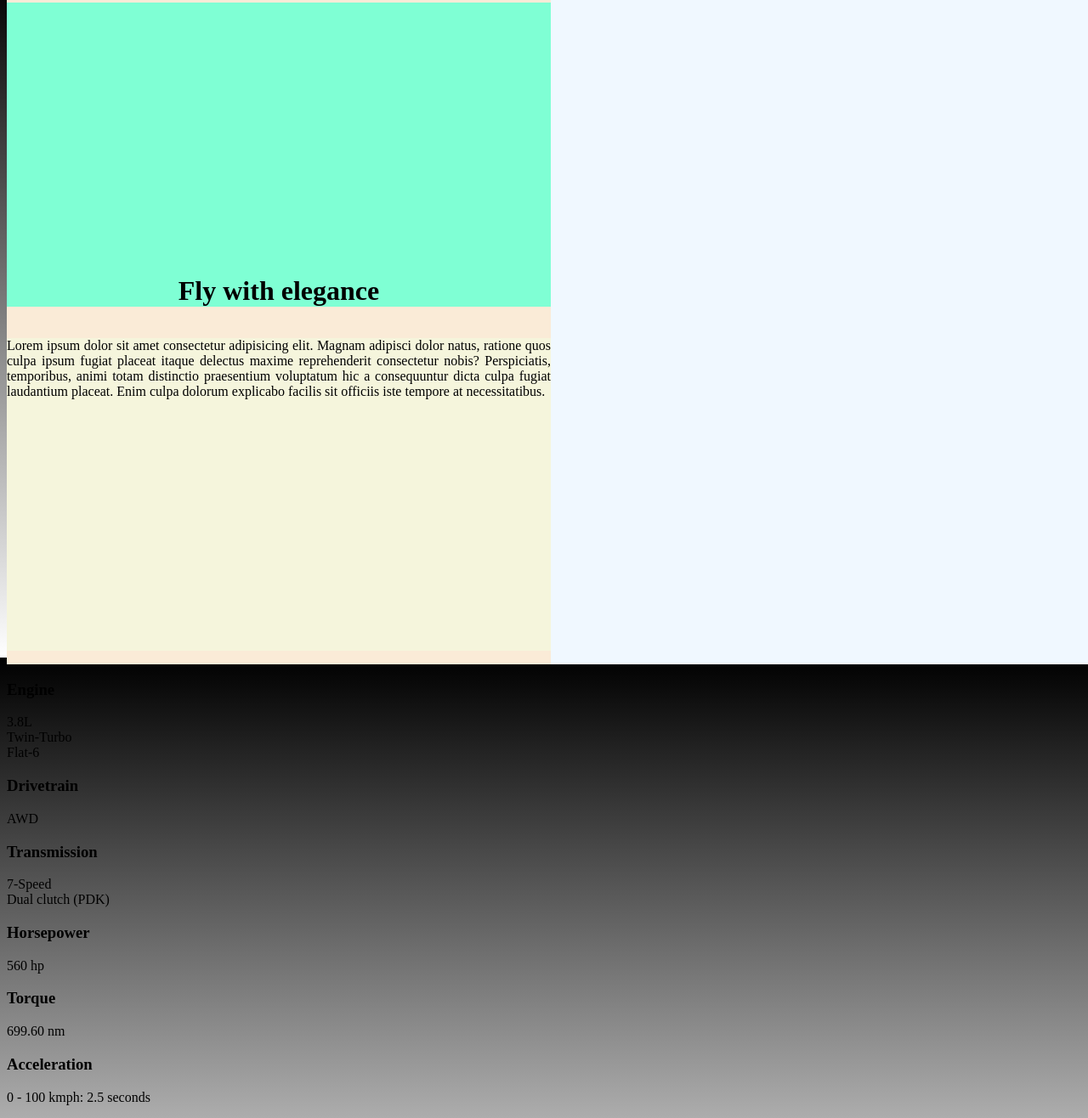
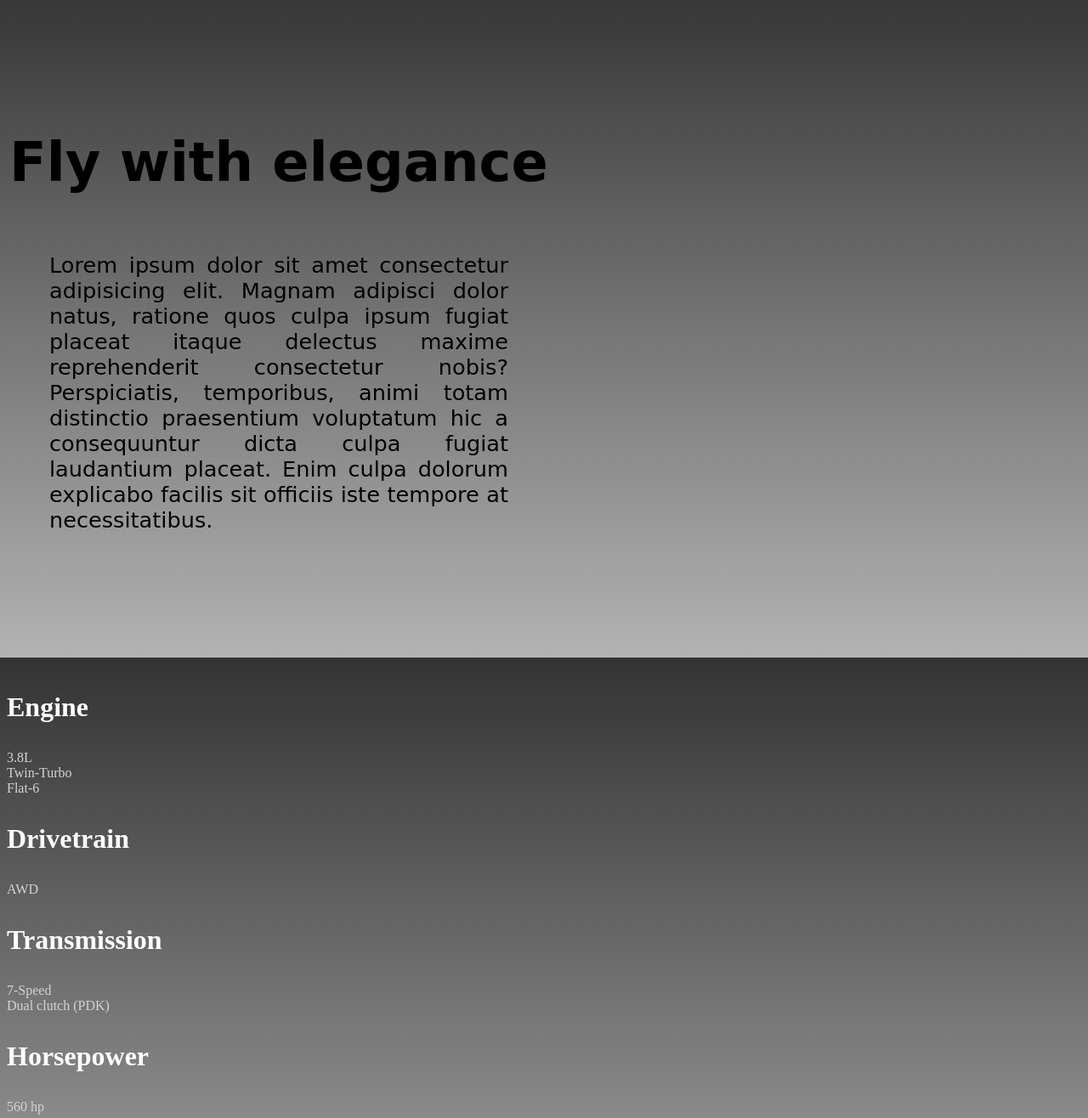
Before and after one commit to ankitparida7/PorscheSite, a website built with Vite: page index2.html in a window 1280 px wide. Shown: the part 826-2142 px from the top of the page at 85% size. Built offline with nearby package versions, Linux system fonts and the light colour scheme; a web font is replaced by a local one.

Commit message:
Working on Performance Page

```diff
--- a/index2.html
+++ b/index2.html
@@ -5,6 +5,16 @@
   <meta name="viewport" content="width=device-width, initial-scale=1.0">
   <title>Document</title>
   <link rel="stylesheet" href="style.css">
+
+  <!--Intro Heading Font-->
+  <link rel="preconnect" href="https://fonts.googleapis.com">
+  <link rel="preconnect" href="https://fonts.gstatic.com" crossorigin>
+  <link href="https://fonts.googleapis.com/css2?family=Birthstone&display=swap" rel="stylesheet">
+
+  <!--Intro Body Font-->
+  <link rel="preconnect" href="https://fonts.googleapis.com">
+  <link rel="preconnect" href="https://fonts.gstatic.com" crossorigin>
+  <link href="https://fonts.googleapis.com/css2?family=Birthstone&family=Playwrite+DE+Grund:wght@100..400&display=swap" rel="stylesheet">
 </head>
 <body>
 
@@ -24,8 +34,10 @@
     </div>
   </div>
 
-  <div id="page2">
-    <div id="engine">
+  <!--Performance Page-->
+  <div class="page2">
+    <div class="infoSpace">
+      <div class="spec">
         <h3>Engine</h3>
         <p>
           3.8L <br>
@@ -33,40 +45,41 @@
           Flat-6
         </p>
       </div>
-    <div id="drivetrain">
+      <div class="spec">
         <h3>Drivetrain</h3>
         <p>
           AWD
         </p>
       </div>
-    <div id="transmission">
+      <div class="spec">
         <h3>Transmission</h3>
         <p>
           7-Speed <br>
           Dual clutch (PDK)
         </p>
       </div>
-    <div id="horsepower">
+      <div class="spec">
         <h3>Horsepower</h3>
         <p>
           560 hp
         </p>
       </div>
-    <div id="torque">
+      <div class="spec">
         <h3>Torque</h3>
         <p>
           699.60 nm
         </p>
       </div>
-    <div id="acceleration">
+      <div class="spec">
         <h3>Acceleration</h3>
         <p>
           0 - 100 kmph: 2.5 seconds
         </p>
       </div>
-    <div id="topSpeed">
+      <div class="spec">
         <h3>Top Speed</h3>
         <p>318.65 kmph</p>
+      </div>
     </div>
   </div>
 
--- a/style.css
+++ b/style.css
@@ -1,7 +1,7 @@
 html, body {
     height: 100vh;
     width: 100%;
-    background-image: linear-gradient(to bottom, black, white);
+    background-image: linear-gradient(to bottom, #333333, #b3b3b3);
     background-attachment: fixed;
     background-size: cover;
 }
@@ -17,7 +17,6 @@ html, body {
     align-items: center;
     gap: 0px;
 }
-
 .brand{
     /*background-color: aquamarine;*/
     height: auto;
@@ -37,41 +36,60 @@ html, body {
 
 /*Intro Page*/
 .page1{
-    background-color: aliceblue;
+    /* background-color: aliceblue; */
     height: 100vh;
     width: 100%;
     display: grid;
     grid-template-columns: 1fr 1fr;
-
 }
 .intro{
-    background-color: antiquewhite;
+    /* background-color: antiquewhite; */
     display: grid;
-    grid-template-rows: 1fr 1fr;
+    align-content: center;
+    row-gap: 0;
 }
 .intro-heading{
-    background-color: aquamarine;
-    display: grid;
-    align-items: end;
+    /* background-color: aquamarine; */
+    display: flex;
+    align-items: center;
     justify-content: center;
 
+    font-family: "Birthstone", cursive;
+    font-weight: bold;
+    font-style: normal;
+    font-size: 5vw;
 }
 .intro-body{
 
-    background-color:beige;
-    display: grid;
-    align-items: start;
+    /* background-color:beige; */
+    display: flex;
+    align-items: flex-start;
     justify-content: center;
     text-align:justify;
+    padding: 0px 50px;
+
+    font-family: "Birthstone", cursive;
+    font-weight: 400;
+    font-style: normal;
+    font-size: 2vw;
+}
+
+/*Performance Page*/
+.page2{
+    height: 100vh;
+    width: 100%;
+}
+.spec h3 {
+    font-size: 2rem;
+    color: white;
+}
+
+.spec p {
+    color: lightgray;
 }
 
 
-#page2{
-    height: 100%;
+#page3{
+    height: 100vh;
     width: 100%;
 }
-
-#page3{
-    height: 100%;
-    width: 100%;
-}
```
Lines whose indentation alone changed are shown as unchanged.
